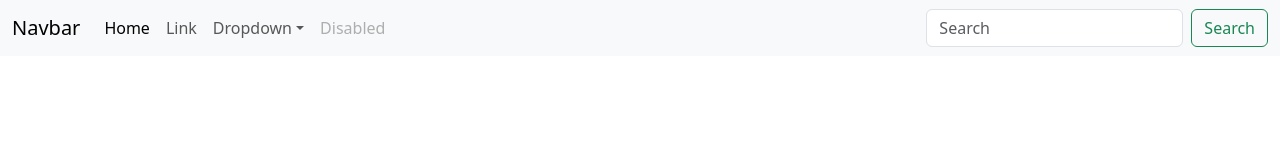
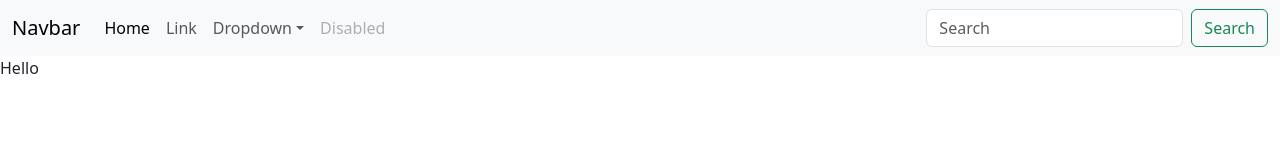
Before and after one commit to MatiazGz/PreEntrega1-Gomez, a React (Vite) app: page / in a window 1280 px wide. Shown: the top 160 px of the page. Built offline with nearby package versions, Linux system fonts and the light colour scheme.

Commit message:
new commit

```diff
--- a/src/App.jsx
+++ b/src/App.jsx
@@ -1,5 +1,6 @@
 import './App.css'
 import { CartWidget } from './components/CartWidget'
+import { ILC } from './components/ItemListContainer'
 import {NavBar} from "./components/NavBar"
 
 function App() {
@@ -7,6 +8,7 @@ function App() {
     <>
       <NavBar/>
       <CartWidget/>
+      <ILC greetings="Hello"/>
     </>
   )
 }
--- a/src/components/ItemListContainer.jsx
+++ b/src/components/ItemListContainer.jsx
@@ -0,0 +1,3 @@
+export const ILC = (props) => {
+    return <div>{props.greetings}</div>
+}
```
